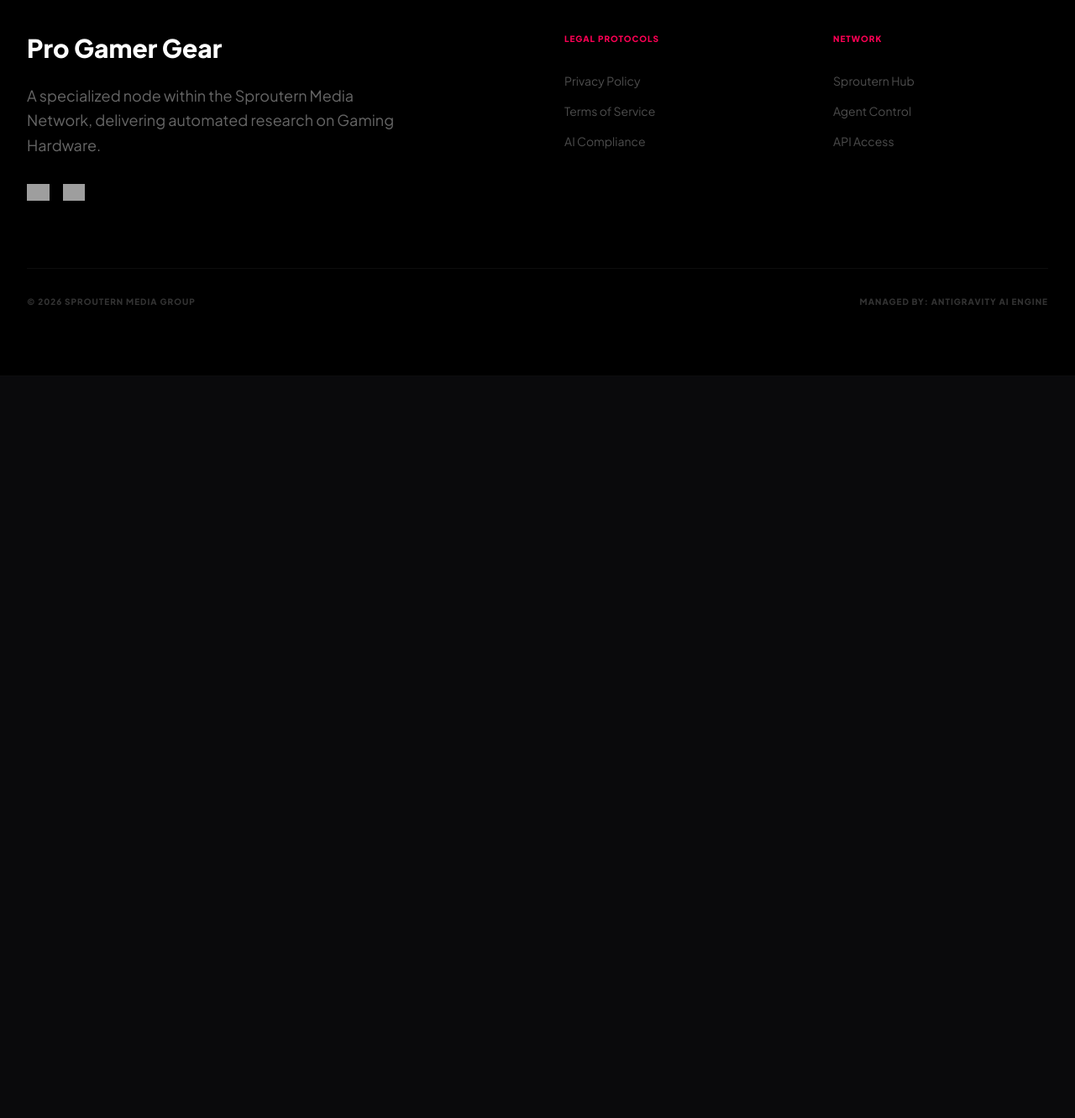
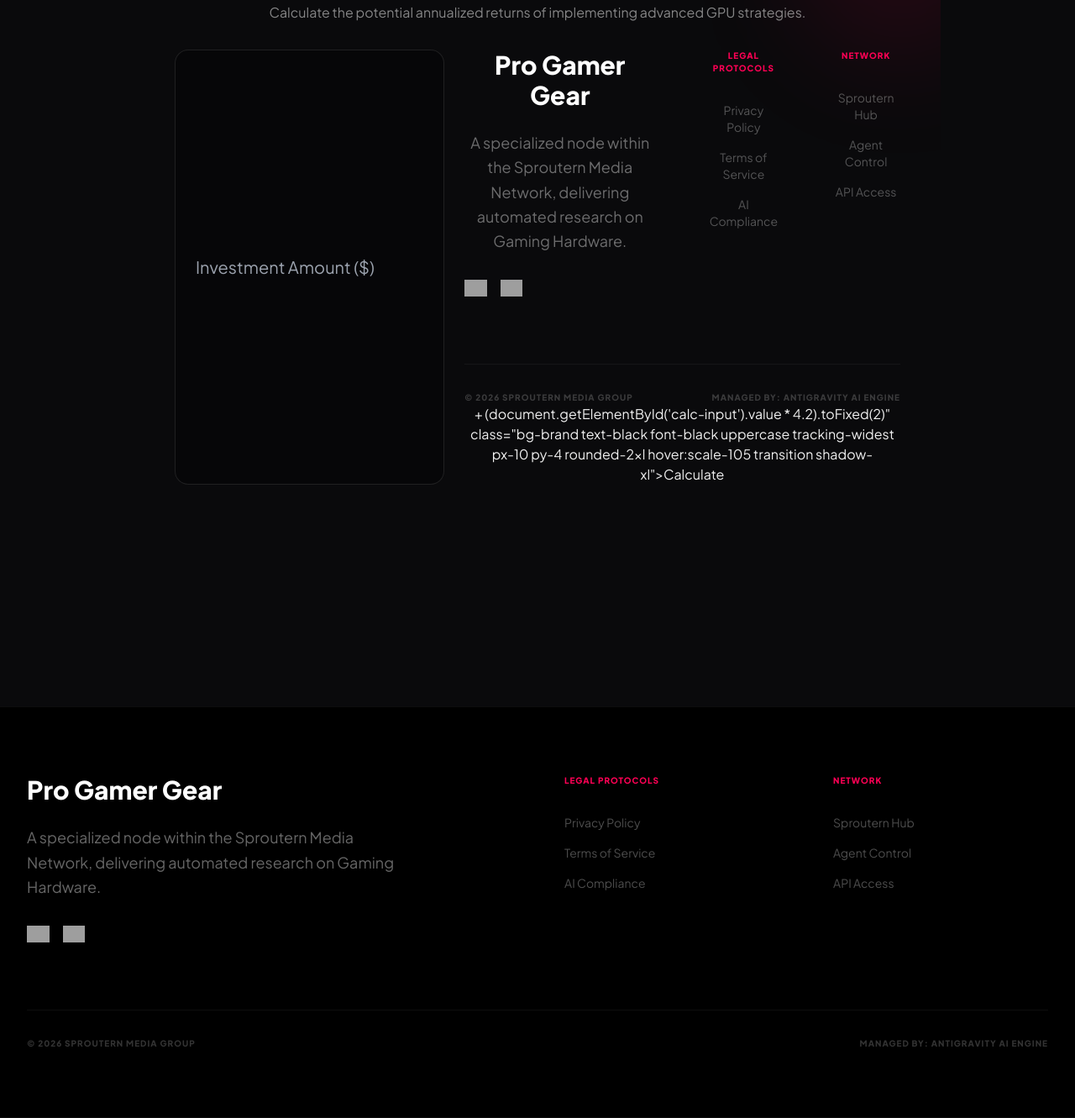
Before and after one commit to mitevs1949-spec/pro-gamer-gear, a plain HTML site: page tools.html in a window 1280 px wide. Shown: the part 824-2155 px from the top of the page at 84% size. Before the commit the page ends 1272 px from the top, so only its background shows below. Drawn offline with nearby package versions, Linux system fonts and the light colour scheme; grey boxes are pictures that could not be loaded; a script that the page names is missing.

Commit message:
Added Interactive Tools

```diff
--- a/tools.html
+++ b/tools.html
@@ -120,7 +120,14 @@
                         <button class="w-full py-4 bg-white/5 text-white/50 font-bold uppercase tracking-widest rounded-xl">Under Dev</button>
                     </div>
                 </div>
-            </section>
+
+                    <div id="interactive-tool" class="glass p-12 mt-16 border-t border-brand/20 relative overflow-hidden">
+                        <div class="absolute -right-20 -top-20 w-64 h-64 bg-brand/10 rounded-full blur-3xl"></div>
+                        <h3 class="text-3xl font-black text-white mb-6 relative z-10">🚀 Instant Gaming Hardware ROI Calculator</h3>
+                        <p class="text-white/50 mb-8 relative z-10">Calculate the potential annualized returns of implementing advanced GPU strategies.</p>
+                        <div class="flex flex-col md:flex-row gap-6 relative z-10">
+                            <input type="number" id="calc-input" placeholder="Investment Amount ($)" class="bg-black/30 border border-white/10 rounded-2xl p-6 text-white w-full text-xl focus:outline-none focus:ring-2 focus:ring-brand/50">
+                            <button onclick="document.getElementById('calc-result').innerHTML = '<span class=\'text-brand\'>Est. 2026 Return:</span>
 
     </main>
 
@@ -159,3 +166,45 @@
     </footer>
 </body>
 </html>
+ + (document.getElementById('calc-input').value * 4.2).toFixed(2)" class="bg-brand text-black font-black uppercase tracking-widest px-10 py-4 rounded-2xl hover:scale-105 transition shadow-xl">Calculate</button>
+                        </div>
+                        <div id="calc-result" class="text-4xl font-black text-white mt-10 h-12"></div>
+                    </div></section>
+
+    </main>
+
+    <!-- 🗺️ WELLS FOOTER -->
+    <footer class="bg-black py-20 px-8 wells-border border-t border-white/5">
+        <div class="max-w-7xl mx-auto grid grid-cols-1 md:grid-cols-4 gap-16">
+            <div class="col-span-2">
+                <h3 class="font-bold text-3xl mb-6 text-white">Pro Gamer Gear</h3>
+                <p class="text-white/40 text-lg max-w-md leading-relaxed mb-8">A specialized node within the Sproutern Media Network, delivering automated research on Gaming Hardware.</p>
+                <div class="flex gap-4">
+                    <img src="https://img.shields.io/badge/Status-Verified-brand?style=flat-square" class="h-5">
+                    <img src="https://img.shields.io/badge/Data-Realtime-success?style=flat-square" class="h-5">
+                </div>
+            </div>
+            <div>
+                <h4 class="font-bold text-[10px] uppercase tracking-widest text-brand mb-8">Legal Protocols</h4>
+                <ul class="space-y-4 text-sm text-white/30 font-medium">
+                    <li><a href="privacy.html" class="hover:text-white transition">Privacy Policy</a></li>
+                    <li><a href="terms.html" class="hover:text-white transition">Terms of Service</a></li>
+                    <li><a href="compliance.html" class="hover:text-white transition">AI Compliance</a></li>
+                </ul>
+            </div>
+            <div>
+                <h4 class="font-bold text-[10px] uppercase tracking-widest text-brand mb-8">Network</h4>
+                <ul class="space-y-4 text-sm text-white/30 font-medium">
+                    <li><a href="https://sproutern.com" class="hover:text-white transition">Sproutern Hub</a></li>
+                    <li><a href="#" class="hover:text-white transition">Agent Control</a></li>
+                    <li><a href="#" class="hover:text-white transition">API Access</a></li>
+                </ul>
+            </div>
+        </div>
+        <div class="max-w-7xl mx-auto mt-20 pt-8 border-t border-white/5 flex flex-col md:flex-row justify-between items-center text-[10px] font-bold uppercase tracking-widest text-white/20">
+            <span>© 2026 SPROUTERN MEDIA GROUP</span>
+            <span>Managed by: ANTIGRAVITY AI ENGINE</span>
+        </div>
+    </footer>
+</body>
+</html>
```
